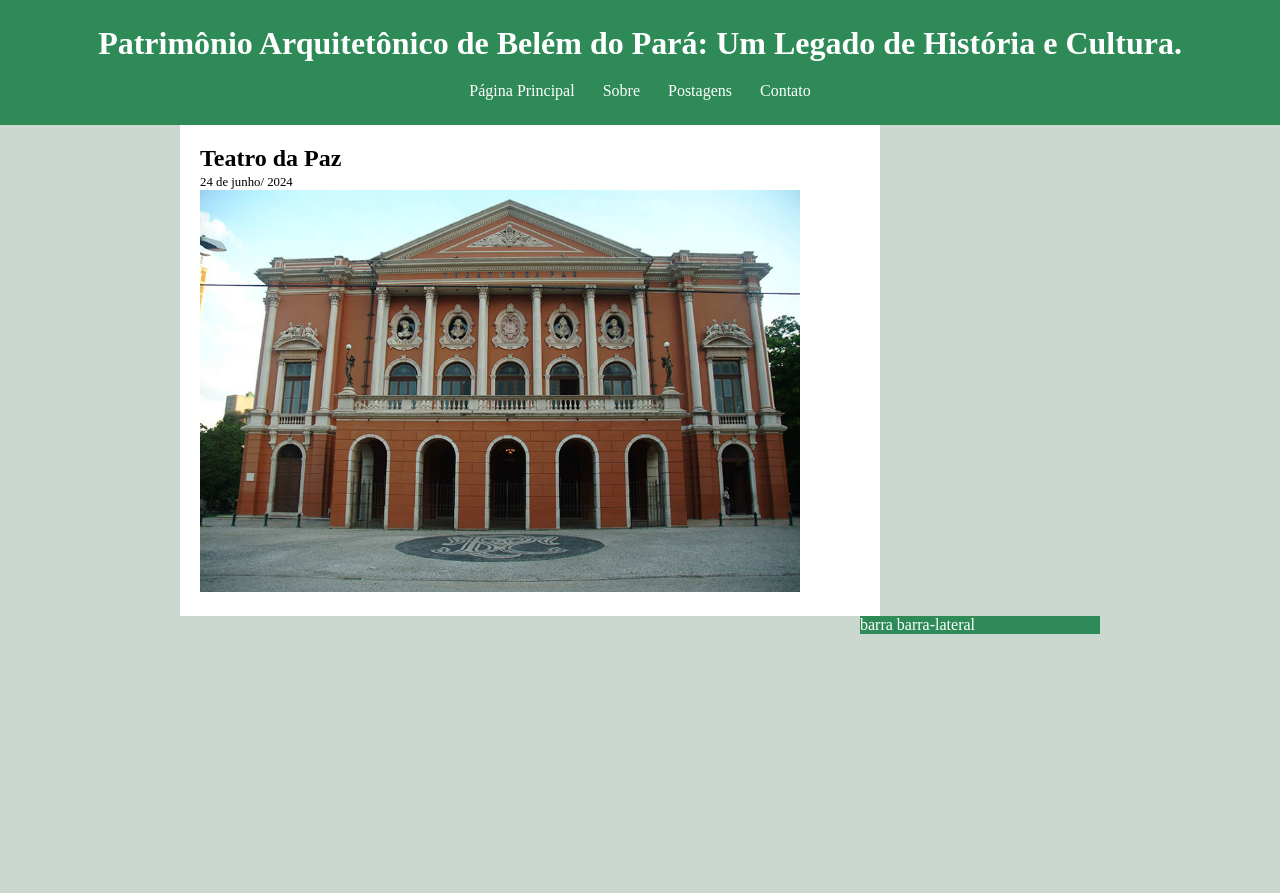
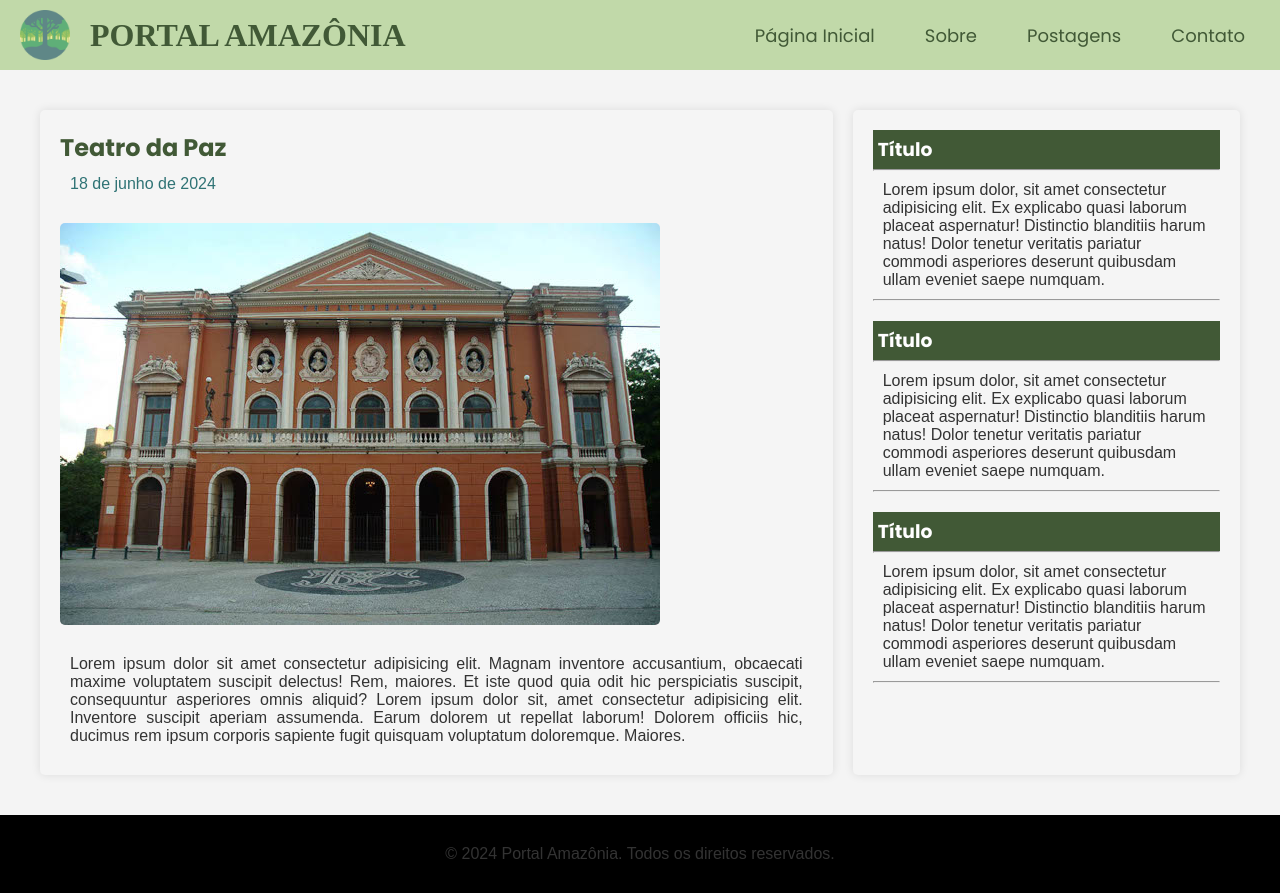
Before and after one commit to dev-raimundos/projeto-portal-amazonia, a PHP site: page /construcoes/const.html in a window 1280 px wide. Before the commit the page ends 634 px from the top, so only its background shows below. Run offline with PHP 8.4, Linux system fonts and the light colour scheme.

Commit message:
Novo estilo para o blog

```diff
--- a/construcoes/const.html
+++ b/construcoes/const.html
@@ -4,33 +4,71 @@
     <meta charset="UTF-8">
     <meta name="viewport" content="width=device-width, initial-scale=1.0">
     <title>Blog Section</title>
+    <link rel="stylesheet" href="../css/style02.css">
+    <!-- Fav-icon -->
     <link rel="shortcut icon" href="images/fav-icon.svg">
-    <!-- Fav-icon -->
-    <link rel="stylesheet" href="../css/style02.css">
+    <!-- Poppins Font Family -->
+    <link rel="preconnect" href="https://fonts.gstatic.com">
+    <link href="https://fonts.googleapis.com/css2?family=Poppins:wght@100;200;300;400;500;600;700;800;900&display=swap"
+          rel="stylesheet">
 </head>
 <body>
-    <div class="header">
-        <div class="logo">
-            <h1>Patrimônio Arquitetônico de Belém do Pará: Um Legado de História e Cultura.</h1>
+    <header>
+        <div class="container logo">
+            <div class="logo-imagem">
+                <img src="../images/floresta.png" alt="Logo de uma floresta verde">
+            </div>
+            <div class="logo-texto">
+                <h1>PORTAL AMAZÔNIA</h1>
+            </div>
         </div>
         <div class="menu">
-            <a href="../index.html">Página Principal</a>
-            <a href="#">Sobre</a>
-            <a href="#">Postagens</a>
-            <a href="#">Contato</a>
+            <ul>
+                <li><a href="../index.html">Página Inicial</a></li>
+                <li><a href="#">Sobre</a></li>
+                <li><a href="#">Postagens</a></li>
+                <li><a href="#">Contato</a></li>
+            </ul>
         </div>
-    </div>
-    <div class="container">
-        <div class="post">
-            <h2>Teatro da Paz</h2>
-            <span class="data-post">24 de junho/ 2024</span>
-            <img src="../images/Teatro-da-Paz-Imagem-Iphan.jpg" width="600 px" alt="Teatro da Paz">
+    </header>
+
+    <section>
+        <div class="container-blog">
+            <div class="conteudo">
+                <h2>Teatro da Paz</h2>
+                <p class="data"> 18 de junho de 2024</p>
+                <img src="../images/teatro600.jpg" alt="Teatro-da-paz">
+                <p>Lorem ipsum dolor sit amet consectetur adipisicing elit. Magnam inventore accusantium, obcaecati maxime voluptatem suscipit delectus! Rem, maiores. Et iste quod quia odit hic perspiciatis suscipit, consequuntur asperiores omnis aliquid? Lorem ipsum dolor sit, amet consectetur adipisicing elit. Inventore suscipit aperiam assumenda. Earum dolorem ut repellat laborum! Dolorem officiis hic, ducimus rem ipsum corporis sapiente fugit quisquam voluptatum doloremque. Maiores.</p>
+
+            </div>
         </div>
-        <div class="barra-lateral">
-            barra barra-lateral
+        <div id="barra-lateral">
+            <div class="programacao">
+                <h3>Título</h3>
+                <hr>
+                <p>Lorem ipsum dolor, sit amet consectetur adipisicing elit. Ex explicabo quasi laborum placeat aspernatur! Distinctio blanditiis harum natus! Dolor tenetur veritatis pariatur commodi asperiores deserunt quibusdam ullam eveniet saepe numquam.</p>
+                <hr>
+            </div>
+            <div class="programacao">
+                <h3>Título</h3>
+                <hr>
+                <p>Lorem ipsum dolor, sit amet consectetur adipisicing elit. Ex explicabo quasi laborum placeat aspernatur! Distinctio blanditiis harum natus! Dolor tenetur veritatis pariatur commodi asperiores deserunt quibusdam ullam eveniet saepe numquam.</p>
+                <hr>
+            </div>
+            <div class="programacao">
+                <h3>Título</h3>
+                <hr>
+                <p>Lorem ipsum dolor, sit amet consectetur adipisicing elit. Ex explicabo quasi laborum placeat aspernatur! Distinctio blanditiis harum natus! Dolor tenetur veritatis pariatur commodi asperiores deserunt quibusdam ullam eveniet saepe numquam.</p>
+                <hr>
+            </div>
         </div>
-    </div>
+    </section>
 
+    <footer>
+        <div class="footer-container">
+            <p>&copy; 2024 Portal Amazônia. Todos os direitos reservados.</p>
+        </div>
+    </footer>
 
 </body>
 </html>
--- a/css/style02.css
+++ b/css/style02.css
@@ -1,58 +1,177 @@
-*{
-    margin: 0%;
-    padding: 0%;
-} /* Configurações zeradas: remove todas as margens e preenchimentos padrões de todos os elementos */
-
-body{
-    background-color: rgb(202, 216, 207); /* Define a cor de fundo da página */
+* {
+  margin: 0;
+  padding: 0;
 }
 
-.header{
-    background-color: seagreen; /* Define a cor de fundo do cabeçalho do blog */
-    color: white; /* Define a cor da fonte no cabeçalho */
-    font-family: 'Times New Roman', Times, serif; /* Define a fonte para o título */
-    padding: 15px; /* Define o distanciamento entre o texto e a borda do cabeçalho */
-    text-align: center; /* Centraliza o texto no cabeçalho */
+/* Importando a fonte Poppins do Google Fonts */
+@import url('https://fonts.googleapis.com/css2?family=Poppins:wght@100;200;300;400;500;600;700;800;900&display=swap');
+
+body {
+  font-family: 'Poppins', sans-serif;
+  background-color: #f4f4f4;
+  color: #333;
 }
 
-.menu,
-.logo{
-    padding: 10px; /* Define o preenchimento para os elementos com as classes menu e logo */
+h1 {
+  font-family: 'Times New Roman', Times, serif;
 }
 
-a, a:visited{ /* Estilo para links normais e visitados */
-    color: white; /* Define a cor do texto dos links */
-    text-decoration: none; /* Remove o sublinhado dos links */
-    padding: 8px 12px; /* Define o preenchimento dentro dos links */
+h2 {
+  text-align: left;
+  color: #415936;
 }
 
-a:hover{ /* Estilo para links quando o mouse passa por cima */
-    background-color: white; /* Muda a cor de fundo dos links ao passar o mouse */
-    color: black; /* Muda a cor do texto dos links ao passar o mouse */
-    padding: 5px; /* Ajusta o preenchimento dos links ao passar o mouse */
-    border-radius: 15px; /* Adiciona bordas arredondadas aos links ao passar o mouse */
+h3 {
+  background-color: #415936;
+  color: white;
+  padding: 5px;
 }
 
-.container{ /* Define o container onde ficará o conteúdo principal */
-    width: 920px; /* Define a largura do container */
-    margin: 0 auto; /* Centraliza o container na página */
+p {
+  padding: 10px;
+  font-family: Arial, Helvetica, sans-serif;
+  font-size: medium;
+  color: #333;
 }
 
-.post{ /* Define o estilo do conteúdo principal do blog */
-    width: 660px; /* Define a largura do conteúdo principal */
-    color: black; /* Define a cor do texto do conteúdo principal */
-    background-color: white; /* Define a cor de fundo do conteúdo principal */
-    float: left; /* Alinha o conteúdo principal à esquerda */
-    padding: 20px; /* Define o preenchimento do conteúdo principal */
+.data {
+  color: rgb(47, 115, 117);
+  text-align: justify;
 }
 
-.barra-lateral{ /* Define o estilo do conteúdo lateral */
-    width: 240px; /* Define a largura da barra lateral */
-    background-color: seagreen; /* Define a cor de fundo da barra lateral */
-    color: white; /* Define a cor do texto da barra lateral */
-    float: right; /* Alinha a barra lateral à direita */
+/* Estilos para o cabeçalho */
+header {
+  width: 100%;
+  background-color: #C1D9A9;
+  display: flex;
+  justify-content: space-between;
+  align-items: center;
+  padding: 10px 20px;
+  box-sizing: border-box; /* Garante que padding e border sejam incluídos na largura total */
 }
 
-.data-post{ /* Define o estilo da data do post */
-    font-size: 0.8em; /* Define o tamanho da fonte para a data do post, menor que o padrão */
+.container.logo {
+  display: flex;
+  align-items: center;
 }
+
+.logo-imagem {
+  width: 50px;
+  height: 50px;
+  margin-right: 20px;
+}
+
+.logo-imagem img {
+  width: 100%;
+  height: 100%;
+  object-fit: contain;
+}
+
+.logo-texto h1 {
+  color: #415936;
+}
+
+/* Estilos para o menu de navegação */
+.menu {
+  flex-grow: 1; /* Faz o menu crescer para ocupar o espaço disponível */
+  display: flex;
+  justify-content: flex-end;
+}
+
+.menu ul {
+  list-style-type: none;
+  display: flex;
+  margin: 0;
+}
+
+.menu li {
+  margin-left: 20px;
+}
+
+.menu li a {
+  font-size: 18px;
+  text-decoration: none;
+  color: #415936;
+  padding: 5px 15px;
+  border-radius: 15px;
+}
+
+.menu li a:hover {
+  background-color: rgba(240, 248, 255, 0.22);
+}
+
+/* Estilos para a seção principal */
+section {
+  display: flex;
+  justify-content: space-between;
+  margin: 40px;
+}
+
+.container-blog {
+  width: 65%;
+  background-color: whitesmoke;
+  padding: 20px;
+  border-radius: 5px;
+  box-shadow: 0 0 10px rgba(0, 0, 0, 0.1);
+  margin-right: 20px; /* Reduz o espaço entre as divs */
+}
+
+.conteudo {
+  text-align: justify;
+}
+
+.conteudo img {
+  max-width: 100%;
+  height: auto;
+  display: block;
+  margin: 20px 0; /* Espaçamento entre a imagem e o texto */
+  border-radius: 5px;
+}
+
+#barra-lateral {
+  width: 30%;
+  background-color: whitesmoke;
+  padding: 20px;
+  border-radius: 5px;
+  box-shadow: 0 0 10px rgba(0, 0, 0, 0.1);
+}
+
+.programacao {
+  margin-bottom: 20px;
+}
+
+/* Estilos para o rodapé */
+.footer-container {
+  background-color: #000;
+  color: #fff;
+  padding: 20px 0;
+  text-align: center;
+  position: relative;
+  bottom: 0;
+  width: 100%;
+}
+
+@media (max-width: 768px) {
+  section {
+      flex-direction: column;
+      align-items: center;
+  }
+
+  .container-blog, #barra-lateral {
+      width: 100%;
+      margin: 10px 0;
+  }
+
+  .menu li {
+      margin-left: 10px;
+  }
+
+  header {
+      flex-direction: column;
+      text-align: center;
+  }
+
+  .menu {
+      justify-content: center;
+  }
+}
```
Also changed, not shown: images/Teatro-da-Paz-Imagem-Iphan.jpg (deleted), images/basilica600.jpg (added), images/docas600.webp (added), images/forte600.jpg (added), images/olimpia600.jpg (added), images/praca600.jpg (added), images/teatro600.jpg (added), images/veropeso600.jpg (added), 1 other file.
